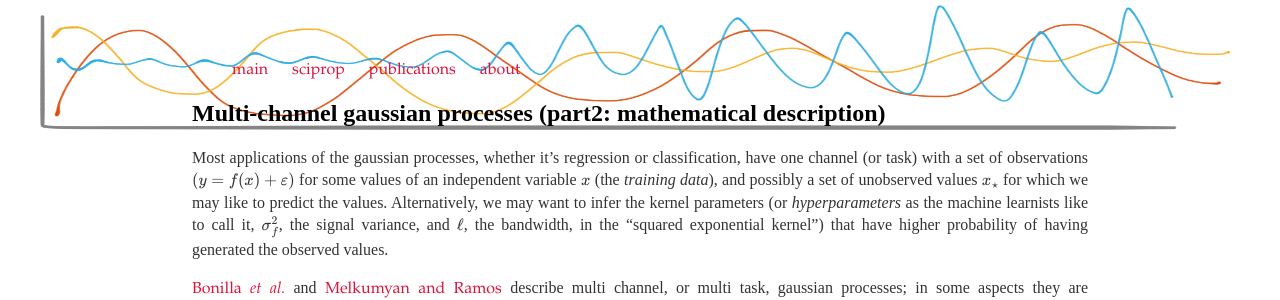
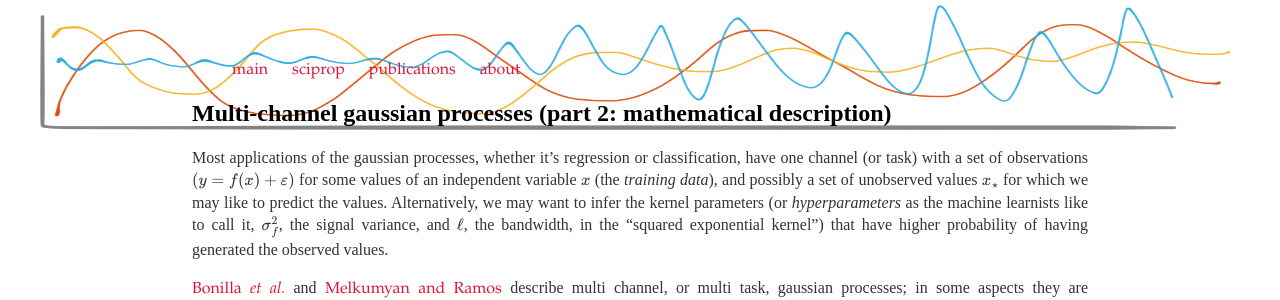
Before and after one commit to caesoma/caesoma.github.io, a Jekyll site: the page built from archive/standalone/2018-05-28-multichannel-gaussian-processes-pt2.md, in a window 1280 px wide. Shown: the top 300 px of the page. Built offline with Jekyll 4.4.1, drawn with Linux system fonts in a browser that asks for light colours; formulas are drawn with MathJax 3.

Commit message:
update, archive

```diff
--- a/archive/standalone/2018-05-28-multichannel-gaussian-processes-pt2.md
+++ b/archive/standalone/2018-05-28-multichannel-gaussian-processes-pt2.md
@@ -1,6 +1,6 @@
 ---
 layout: default
-title: "Multi-channel gaussian processes (part2: mathematical description)"
+title: "Multi-channel gaussian processes (part 2: mathematical description)"
 date: 2018-05-28
 mathjax: true
 ---
```
